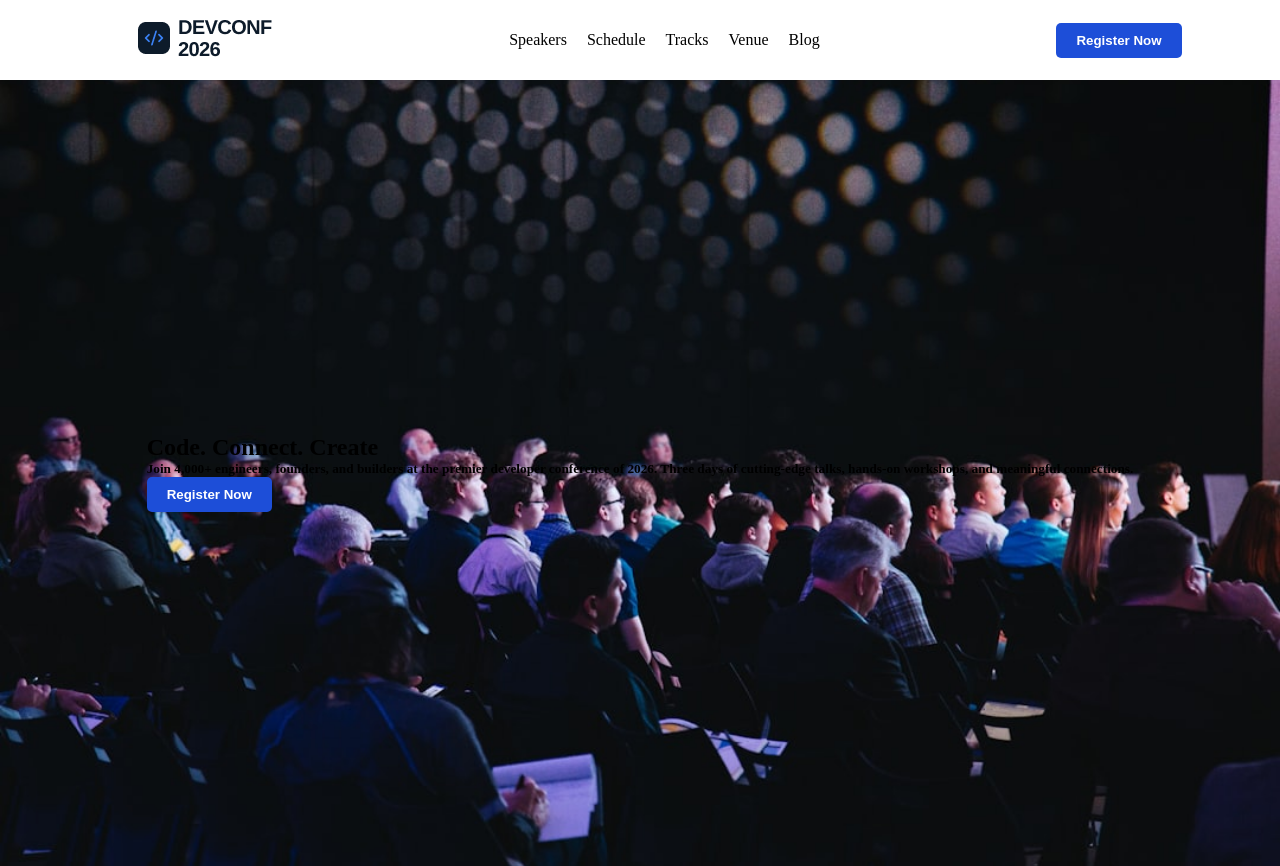
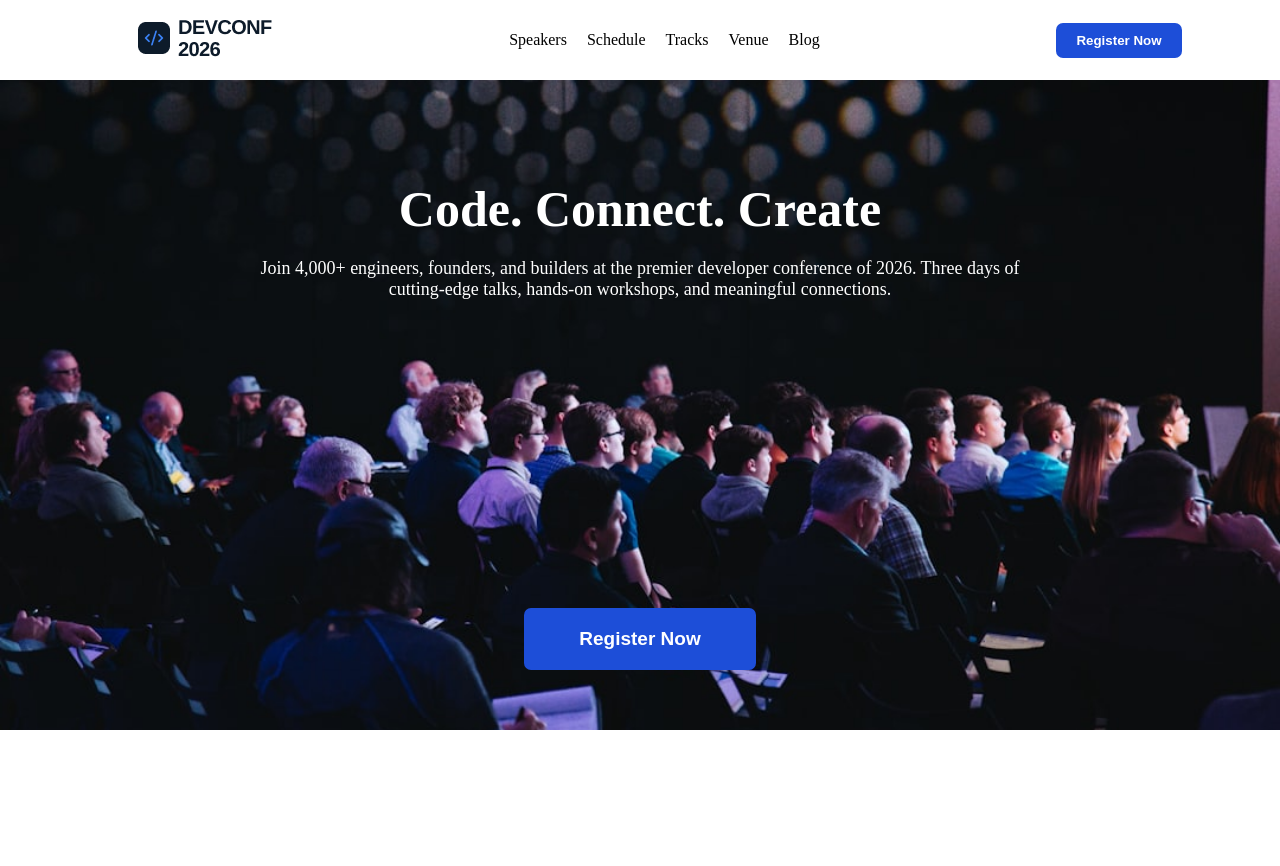
Before and after one commit to A-Tonim/DevConf-2026, a plain HTML site: page index.html in a window 1280 px wide. Shown: the top 866 px of the page. After the commit the page ends 800 px from the top, so only its background shows below. Drawn offline with Linux system fonts and the light colour scheme.

Commit message:
final update of hero and heder section

```diff
--- a/index.html
+++ b/index.html
@@ -33,16 +33,21 @@
 
     <!-- hero section start -->
 
-    <section class="hero-section">
-        <div>
+    <section >
+        <div class="hero-section">
+            <div class="hero-text">
             <h1>Code. Connect. Create</h1>
             <h5>Join 4,000+ engineers, founders, and builders at the premier developer conference of 2026. Three days of cutting-edge talks, hands-on workshops, and meaningful connections.</h5>
-            <button class="common-btn">Register Now</button>
+        </div>
+        <div>
+            <button class="common-btn hero-btn">Register Now</button>
         </div>
 
     </section>
 
 
      <!-- hero section end -->
+
+
 </body>
 </html>
--- a/style.css
+++ b/style.css
@@ -22,6 +22,7 @@
     gap: 20px;
     list-style: none;
 
+
 }
 nav a{
     text-decoration: none;
@@ -29,7 +30,7 @@ nav a{
 }
 .common-btn{
     padding: 10px 20px;
-    border-radius: 5px;
+    border-radius: 7px;
     background-color: #1D4ED8;
     border: none;
     text-decoration: none;
@@ -44,12 +45,37 @@ nav a{
 /* hero section */
 
 .hero-section{
-    height: 786px;
+    height: 650px;
     width: 100%;
+    color:#ffffff;
     background-image: url('./assets/banner.jpg');
     background-size: cover;
     background-position: center;
+    background-repeat: no-repeat;
     display: flex;
-    justify-content: center;
+    flex-direction: column;
+    justify-content:space-between ;
     align-items: center;
+
 }
+
+.hero-text{
+    text-align: center;
+    margin-top: 100px;
+    width: 60%;
+}
+.hero-text h1{
+    font-size: 50px;
+    font-weight: 600;
+    margin-bottom: 20px;
+}
+.hero-text h5{
+    font-size: 18px;
+    font-weight: 400;
+    margin-bottom: 20px;
+}
+.hero-btn{
+    margin-bottom: 60px;
+    padding: 20px 55px;
+    font-size: 19px;
+}
```
